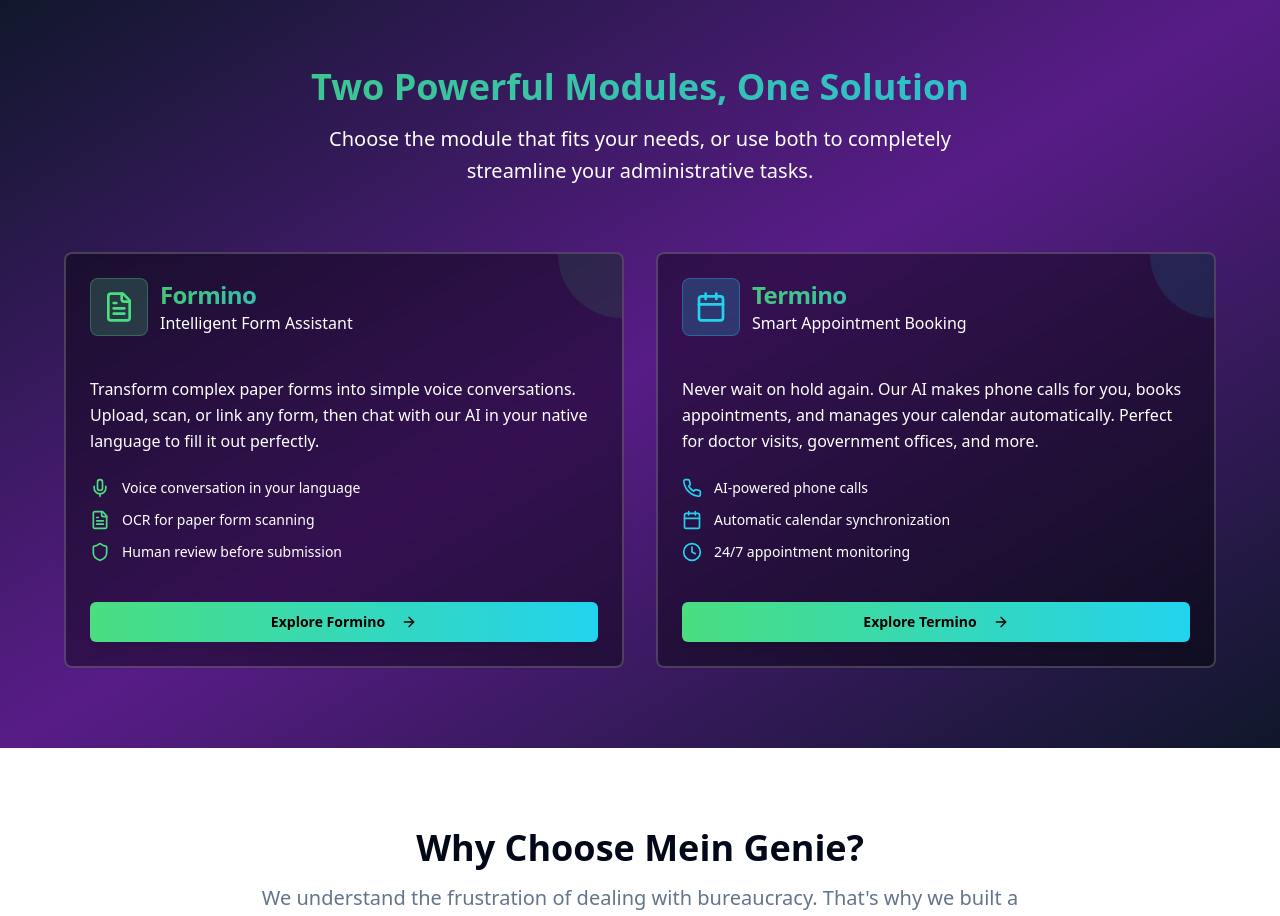
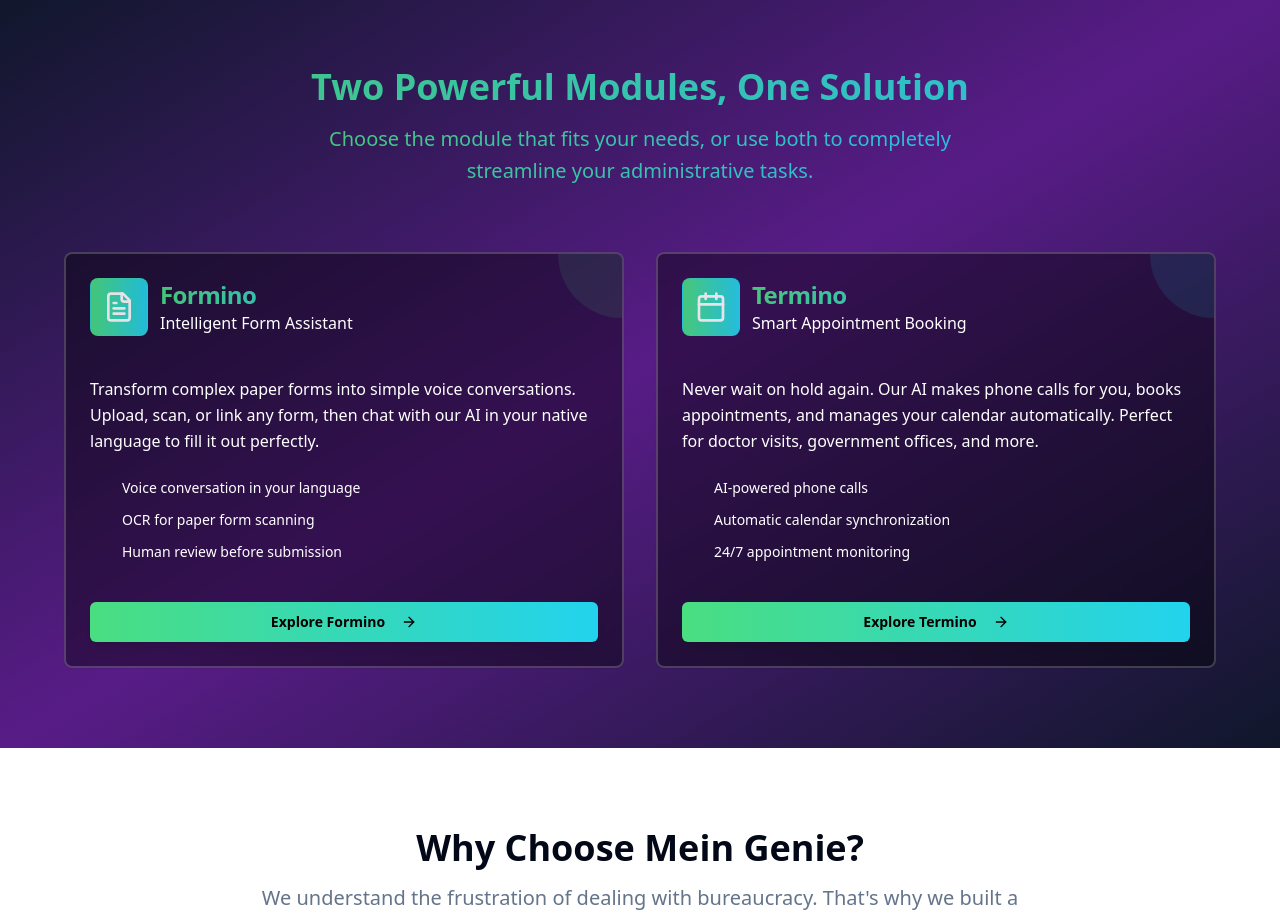
Before and after one commit to nazaninnazarinana/mein-genie-assist, a React (Vite) app: page / in a window 1280 px wide. Shown: the part 960-1876 px from the top of the page. Built offline with nearby package versions, Linux system fonts and the light colour scheme.

Commit message:
feat: Animate ModuleCards section
Animate the title and text colors in the ModuleCards section.

```diff
--- a/src/components/ModuleCards.tsx
+++ b/src/components/ModuleCards.tsx
@@ -16,7 +16,7 @@ const ModuleCards = () => {
           <h2 className="text-3xl sm:text-4xl font-bold mb-4 text-transparent bg-clip-text bg-gradient-to-r from-green-400 to-cyan-400 animate-pulse">
             {t('modules.title')}
           </h2>
-          <p className="text-xl text-white max-w-2xl mx-auto leading-relaxed font-medium">
+          <p className="text-xl text-transparent bg-clip-text bg-gradient-to-r from-green-400 to-cyan-400 animate-pulse max-w-2xl mx-auto leading-relaxed font-medium">
             {t('modules.subtitle')}
           </p>
         </div>
@@ -27,8 +27,8 @@ const ModuleCards = () => {
             <div className="absolute top-0 right-0 w-32 h-32 bg-green-400/10 rounded-full -translate-y-16 translate-x-16"></div>
             <CardHeader className="relative">
               <div className="flex items-center space-x-3 mb-4">
-                <div className="p-3 bg-green-400/20 rounded-lg border border-green-400/30">
-                  <FileText className="h-8 w-8 text-green-400" />
+                <div className="p-3 bg-gradient-to-r from-green-400 to-cyan-400 rounded-lg border border-green-400/30 animate-pulse">
+                  <FileText className="h-8 w-8 text-white" />
                 </div>
                 <div>
                   <CardTitle className="text-2xl text-transparent bg-clip-text bg-gradient-to-r from-green-400 to-cyan-400 animate-pulse">
@@ -47,15 +47,15 @@ const ModuleCards = () => {
 
               <div className="space-y-3">
                 <div className="flex items-center space-x-3">
-                  <Mic className="h-5 w-5 text-green-400" />
+                  <Mic className="h-5 w-5 text-transparent bg-clip-text bg-gradient-to-r from-green-400 to-cyan-400 animate-pulse" />
                   <span className="text-sm text-white font-medium">{t('modules.formino.feature1')}</span>
                 </div>
                 <div className="flex items-center space-x-3">
-                  <FileText className="h-5 w-5 text-green-400" />
+                  <FileText className="h-5 w-5 text-transparent bg-clip-text bg-gradient-to-r from-green-400 to-cyan-400 animate-pulse" />
                   <span className="text-sm text-white font-medium">{t('modules.formino.feature2')}</span>
                 </div>
                 <div className="flex items-center space-x-3">
-                  <Shield className="h-5 w-5 text-green-400" />
+                  <Shield className="h-5 w-5 text-transparent bg-clip-text bg-gradient-to-r from-green-400 to-cyan-400 animate-pulse" />
                   <span className="text-sm text-white font-medium">{t('modules.formino.feature3')}</span>
                 </div>
               </div>
@@ -76,8 +76,8 @@ const ModuleCards = () => {
             <div className="absolute top-0 right-0 w-32 h-32 bg-cyan-400/10 rounded-full -translate-y-16 translate-x-16"></div>
             <CardHeader className="relative">
               <div className="flex items-center space-x-3 mb-4">
-                <div className="p-3 bg-cyan-400/20 rounded-lg border border-cyan-400/30">
-                  <Calendar className="h-8 w-8 text-cyan-400" />
+                <div className="p-3 bg-gradient-to-r from-green-400 to-cyan-400 rounded-lg border border-cyan-400/30 animate-pulse">
+                  <Calendar className="h-8 w-8 text-white" />
                 </div>
                 <div>
                   <CardTitle className="text-2xl text-transparent bg-clip-text bg-gradient-to-r from-green-400 to-cyan-400 animate-pulse">
@@ -96,15 +96,15 @@ const ModuleCards = () => {
 
               <div className="space-y-3">
                 <div className="flex items-center space-x-3">
-                  <Phone className="h-5 w-5 text-cyan-400" />
+                  <Phone className="h-5 w-5 text-transparent bg-clip-text bg-gradient-to-r from-green-400 to-cyan-400 animate-pulse" />
                   <span className="text-sm text-white font-medium">{t('modules.termino.feature1')}</span>
                 </div>
                 <div className="flex items-center space-x-3">
-                  <Calendar className="h-5 w-5 text-cyan-400" />
+                  <Calendar className="h-5 w-5 text-transparent bg-clip-text bg-gradient-to-r from-green-400 to-cyan-400 animate-pulse" />
                   <span className="text-sm text-white font-medium">{t('modules.termino.feature2')}</span>
                 </div>
                 <div className="flex items-center space-x-3">
-                  <Clock className="h-5 w-5 text-cyan-400" />
+                  <Clock className="h-5 w-5 text-transparent bg-clip-text bg-gradient-to-r from-green-400 to-cyan-400 animate-pulse" />
                   <span className="text-sm text-white font-medium">{t('modules.termino.feature3')}</span>
                 </div>
               </div>
```
